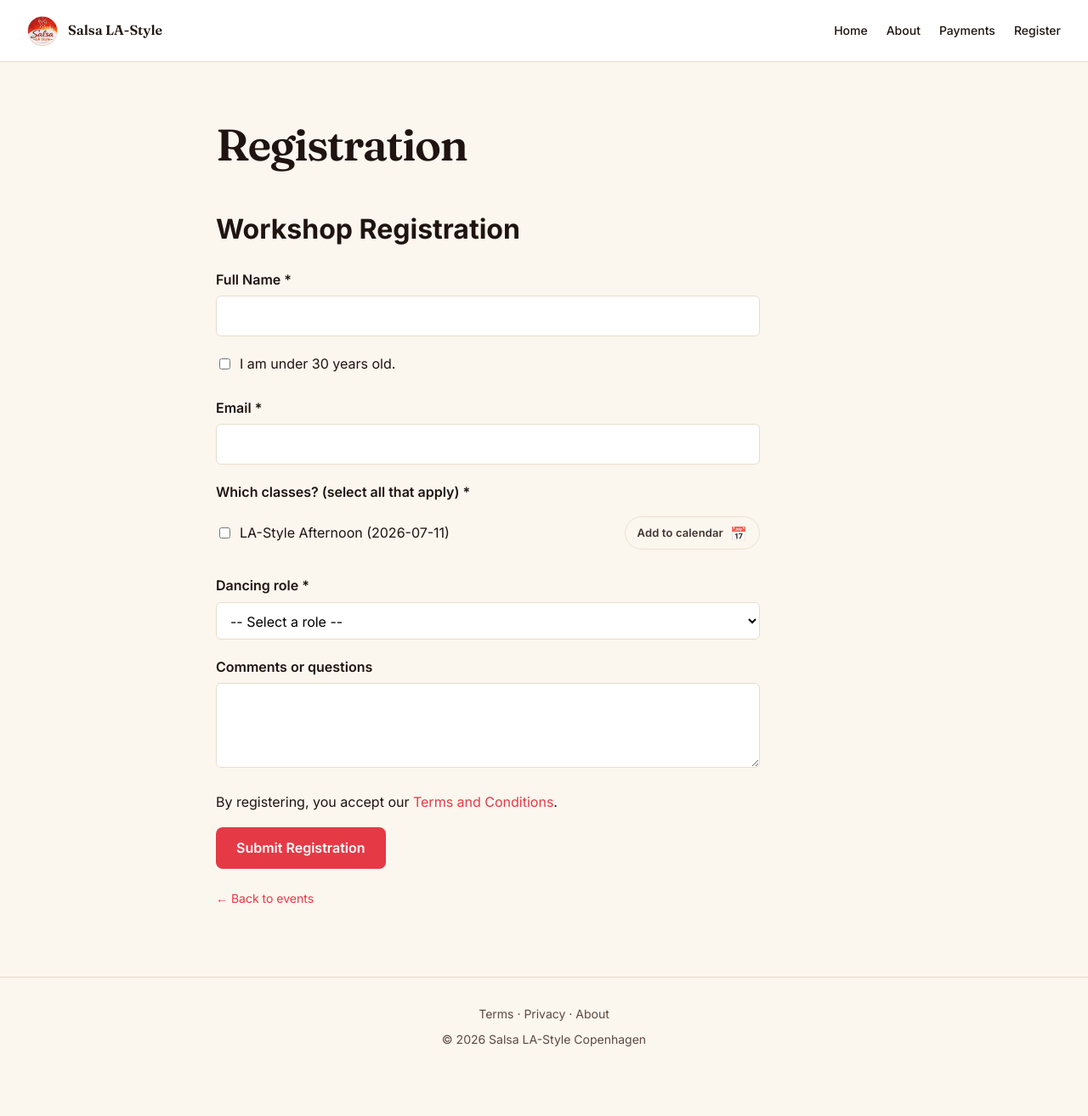
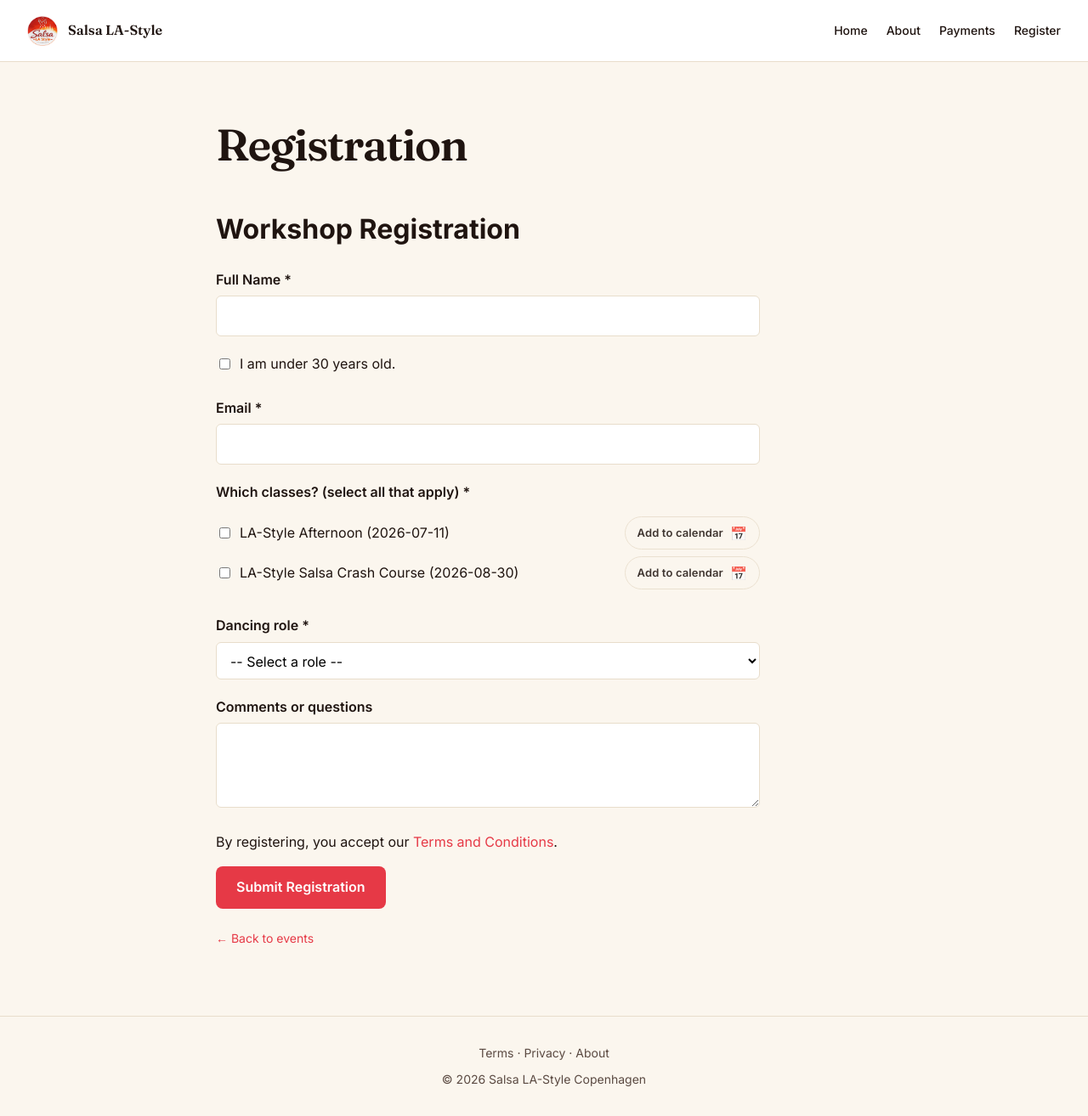
Before and after one commit to sdarougheh/salsalastyle, a Jekyll site: the page built from registration_workshop.md, in a window 1280 px wide. Shown: the whole page at 85% size. Built offline with Jekyll 4.4.1, drawn with Linux system fonts in a browser that asks for light colours; comment, search, counter and statistics services are not loaded; before the commit the page ends 1267 px from its top, so only the background shows below that; part of the change alters nothing that is shown.

Commit message:
Add LA-Style Salsa Crash Course workshop (Aug 30)
Aug 30, 15:00–17:00 at Inflow Studio B, with hosted .ics invite and
Facebook link. Description corrected: class start Sept 2nd, price
increase Aug 25th.

Co-Authored-By: Claude Opus 4.6 <noreply@anthropic.com>

```diff
--- a/_data/workshops.yml
+++ b/_data/workshops.yml
@@ -53,6 +53,46 @@
     Please arrive a few minutes early, classes will start on time!
     Car parking is not allowed in the courtyard. Public paid parking is available on Heimdalsgade. Outdoor shoes or shoes with heels (that can scratch or leave marks on the floor) are not allowed inside the studios.
 
+- title: "LA-Style Salsa Crash Course"
+  id: "la-style-crash-course-2026-08-30"
+  date: "2026-08-30"
+  start: "15:00"
+  end: "17:00"
+  location: "Inflow Studio · Studio B, Heimdalsgade 35, 2200 København"
+  lede: "A two-hour LA-Style Salsa crash course — the main patterns and technique, with practice time. For anyone with some partner-dance experience."
+  info_url: "https://fb.me/e/4jGqKTrEo"
+  register_url: "/registration_workshop"
+  calendar_description: |
+    Interested in learning or refreshing your LA-Style Salsa? If you have some experience in Cuban salsa (or any other couple dance), then this workshop is for you! It is also for you if you want to switch roles: you know how to lead, but have never followed -- or the other way around! It is also suitable if you haven't danced LA-style salsa for a long while and need a refresher!
+
+    In this two-hour workshop (with break), we take you through all of the main LA patterns, with a special focus on technique (and how it differs from Cuban Salsa).
+
+    We will cover how the emphasis, feeling, and leading differs in LA-style Salsa from Cuban salsa, and go through the main steps: the cross-body lead, left and right turn, and the titanic steps - and there will be some time in the end for practice!
+
+    This workshop also sets you up for the improver or intermediate-level classes starting September 2nd: use the class to figure out whether you would prefer to do the basics with more detail, or whether it makes sense to skip to the higher level.
+
+    WHEN:
+    30.08. 15:00 - 17:00 (10 minute break)
+
+    WHERE:
+    Inflow Studio, Studio B
+
+    ENTRÉ:
+    Maximum participants: 20.
+
+    PRICES
+    Prices will increase August 25th, so sign up now!
+
+    Regular: 100 DKK
+    Student: 80 DKK
+
+    REGISTRATION
+    Sign up on our website: https://www.salsalastyle.dk/registration_workshop
+
+    ADDITIONAL INFORMATION
+    Please arrive a few minutes early, classes will start on time!
+    Car parking is not allowed in the courtyard. Public paid parking is available on Heimdalsgade. Outdoor shoes or shoes that can scratch or leave marks on the floor are not allowed inside the studios.
+
 # Past — uncomment / adapt if we run it again:
 #- title: "LA-Style Crash Course"
 #  date: "2026-05-02"
```
Also changed, not shown: 1 other file.
